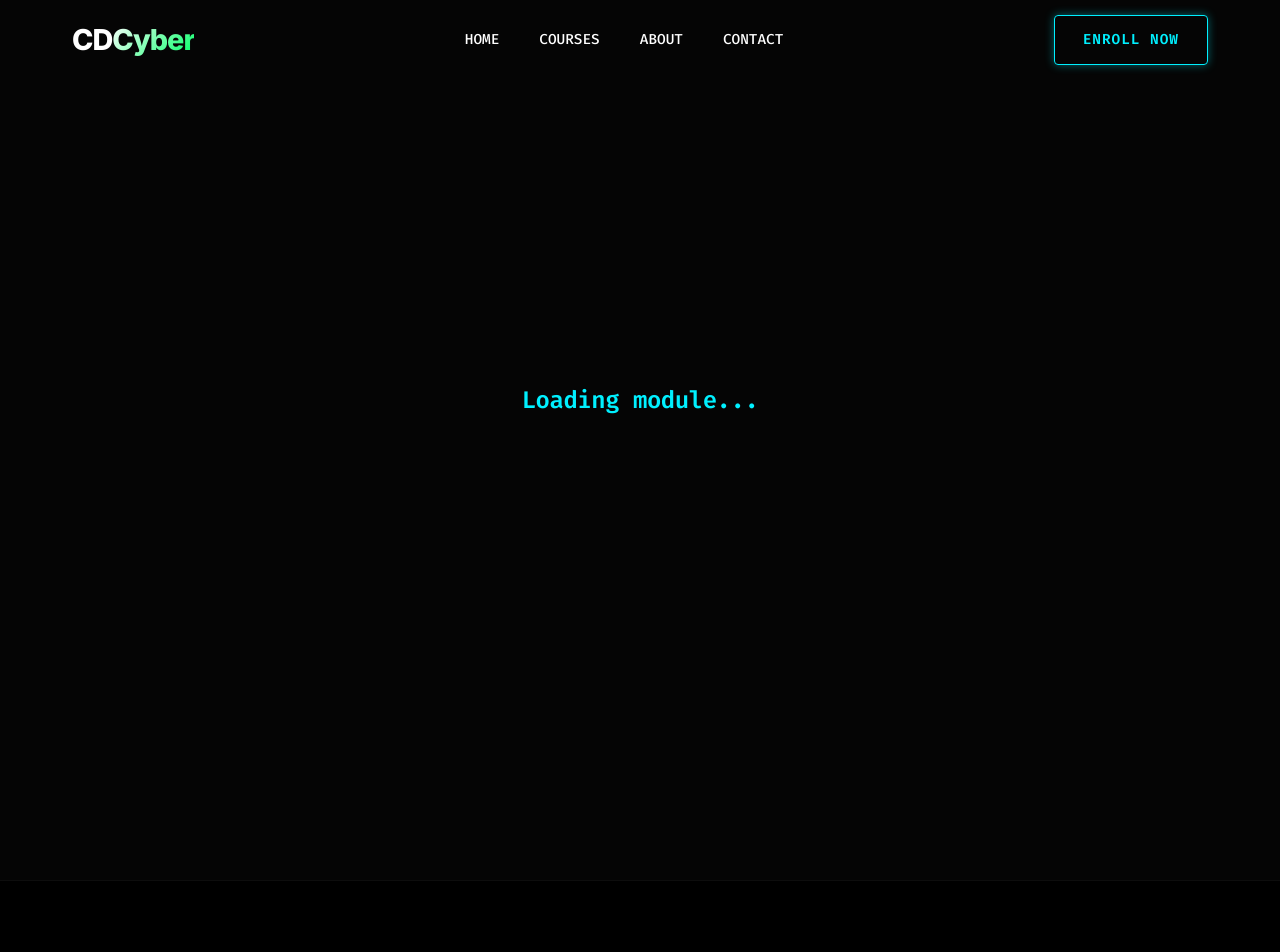
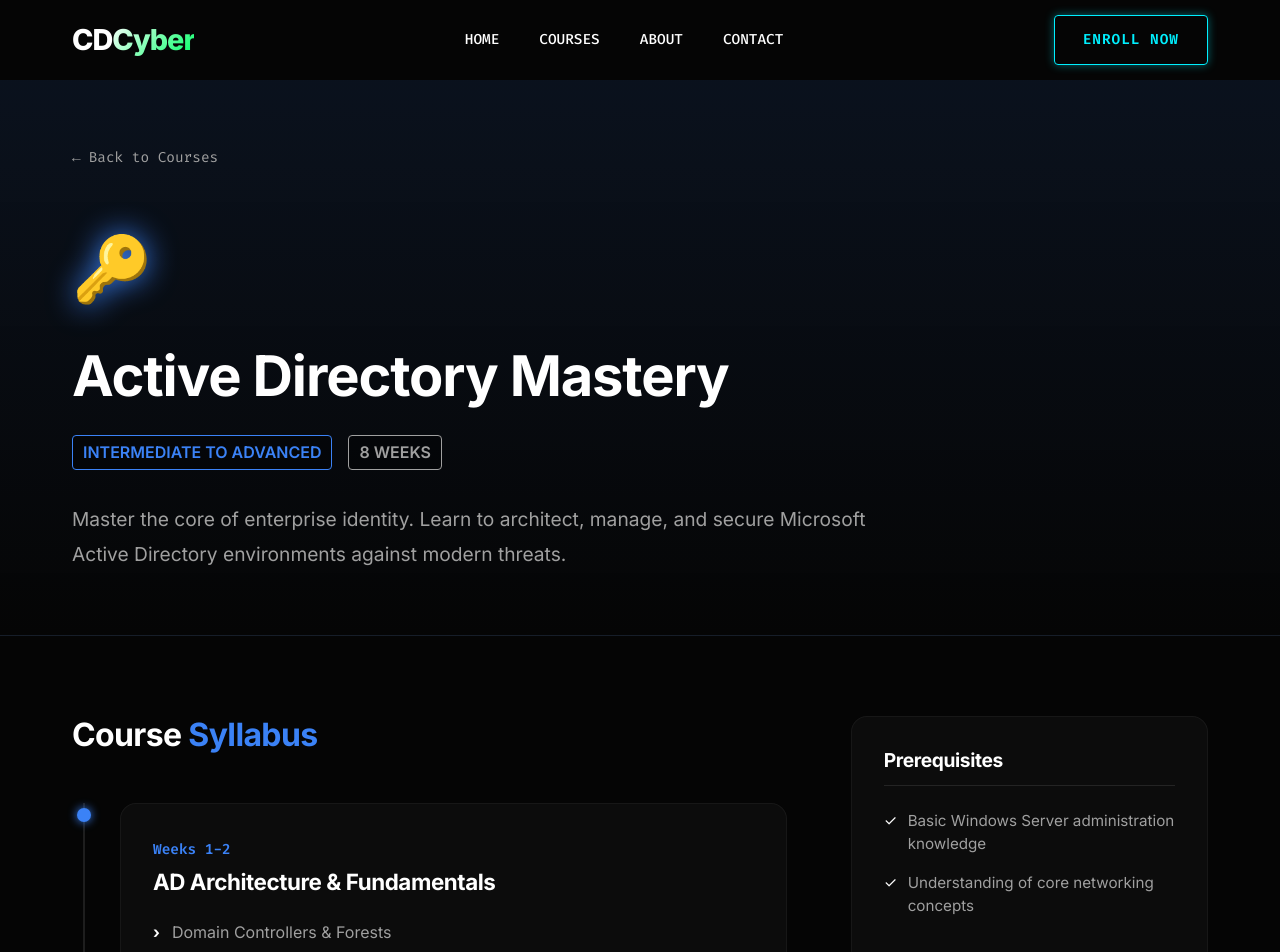
Before and after one commit to tipcoding/cdcyber.org, a React (Vite) app: page /course/ad-mastery in a window 1280 px wide. Shown: the top 952 px of the page. Built offline with nearby package versions, Linux system fonts and the light colour scheme.

Commit message:
Add Active Directory course

```diff
--- a/src/data/courses.js
+++ b/src/data/courses.js
@@ -184,5 +184,25 @@ export const coursesData = [
       { week: 'Weeks 5-6', title: 'Advanced Threat Protection', topics: ['Intrusion Prevention Systems (IPS)', 'Web Filtering & Application Control', 'SSL/TLS Decryption', 'Antivirus & Sandboxing'] },
       { week: 'Weeks 7-8', title: 'VPNs & Troubleshooting', topics: ['Site-to-Site IPsec VPNs', 'Remote Access VPNs (SSL VPN)', 'Traffic Captures & Packet Logging', 'Log Analysis & Reporting'] }
     ]
+  },
+  {
+    id: 'ad-mastery',
+    title: 'Active Directory Mastery',
+    level: 'Intermediate to Advanced',
+    duration: '8 Weeks',
+    description: 'Master the core of enterprise identity. Learn to architect, manage, and secure Microsoft Active Directory environments against modern threats.',
+    icon: '🔑',
+    color: '#3b82f6',
+    heroBg: 'rgba(59, 130, 246, 0.1)',
+    prerequisites: [
+      'Basic Windows Server administration knowledge',
+      'Understanding of core networking concepts'
+    ],
+    syllabus: [
+      { week: 'Weeks 1-2', title: 'AD Architecture & Fundamentals', topics: ['Domain Controllers & Forests', 'FSMO Roles', 'DNS Integration', 'Trust Relationships'] },
+      { week: 'Weeks 3-4', title: 'Identity & Access Management', topics: ['Users, Groups, and OUs', 'Role-Based Access Control (RBAC)', 'Kerberos & NTLM Authentication', 'LAPS (Local Administrator Password Solution)'] },
+      { week: 'Weeks 5-6', title: 'Group Policy & Automation', topics: ['GPO Design and Linking', 'Security Filtering & WMI', 'PowerShell for AD Administration', 'Automating User Provisioning'] },
+      { week: 'Weeks 7-8', title: 'Hardening & Auditing', topics: ['Tiered Administrative Model', 'Auditing & Event Forwarding', 'Detecting Attacks (Golden Ticket/Pass-the-Hash)', 'Azure AD (Entra ID) Hybrid Concepts'] }
+    ]
   }
 ];
```
